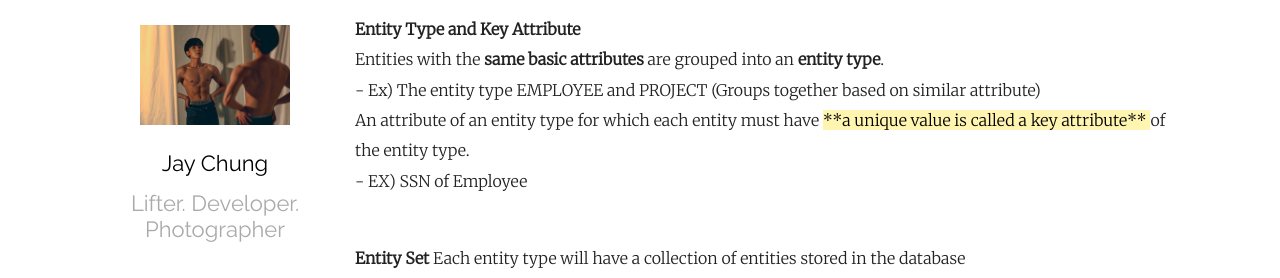
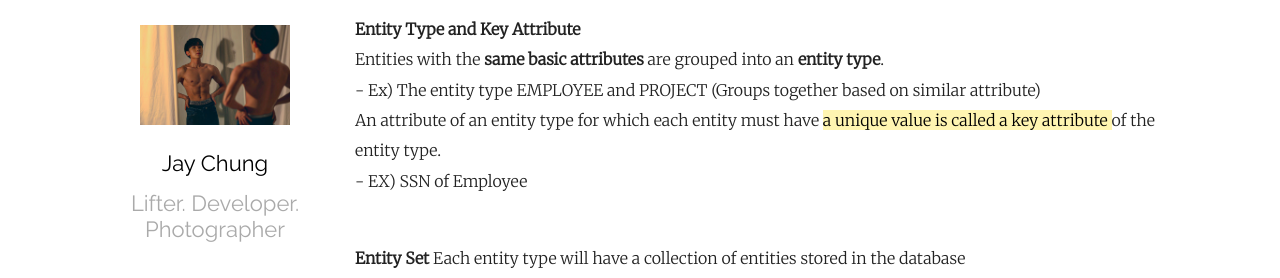
Before and after one commit to healthgongdoll/healthgongdoll.github.io, a Jekyll site: the page built from _posts/2021-09-11-Database 2.markdown, in a window 1280 px wide and 900 px high, scrolled down 2083 px. Shown: the part 150-428 px from the top of the window. Built offline with Jekyll 4.4.1, drawn with Linux system fonts in a browser that asks for light colours.

Commit message:
Blog Update

```diff
--- a/_posts/2021-09-11-Database 2.markdown
+++ b/_posts/2021-09-11-Database 2.markdown
@@ -53,7 +53,7 @@ Entities and Attributes: <br/>
 **Entity Type and Key Attribute** <br/>
 Entities with the **same basic attributes** are grouped into an **entity type**. <br/>
 	- Ex) The entity type EMPLOYEE and PROJECT (Groups together based on similar attribute) <br/>
-An attribute of an entity type for which each entity must have <mark style='background-color: #fff5b1'>  **a unique value is called a key attribute** </mark> of the entity type. <br/>
+An attribute of an entity type for which each entity must have <mark style='background-color: #fff5b1'>  a unique value is called a key attribute </mark> of the entity type. <br/>
 	- EX) SSN of Employee <br/>
 <br/>
 
```
